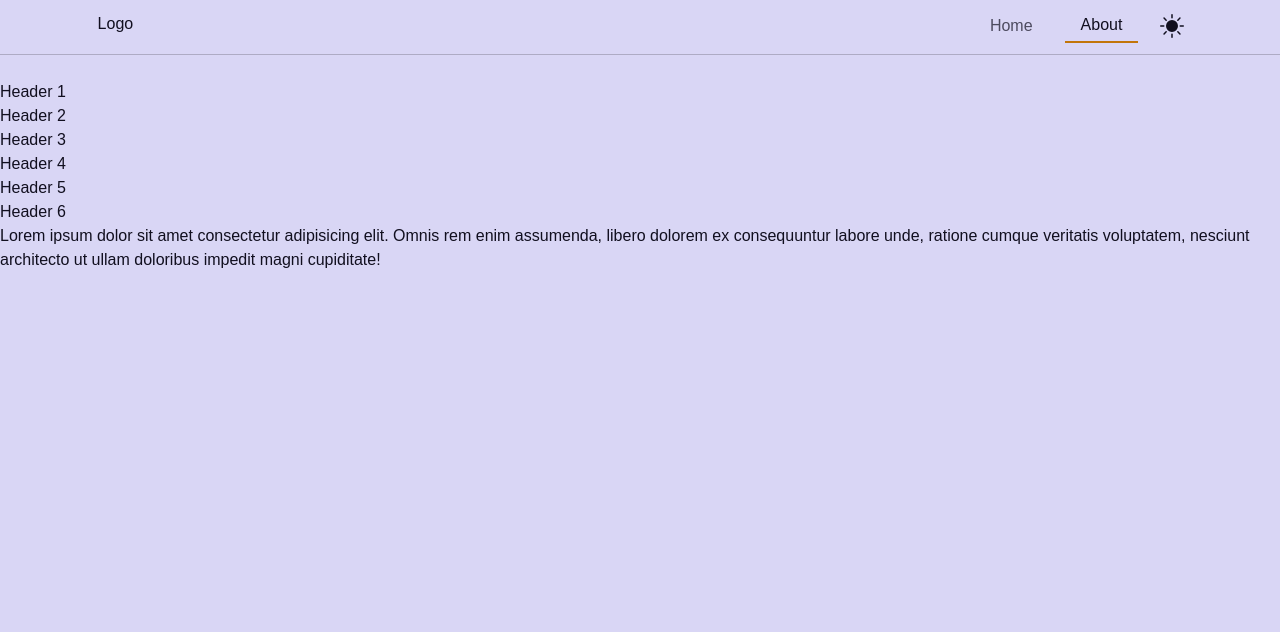
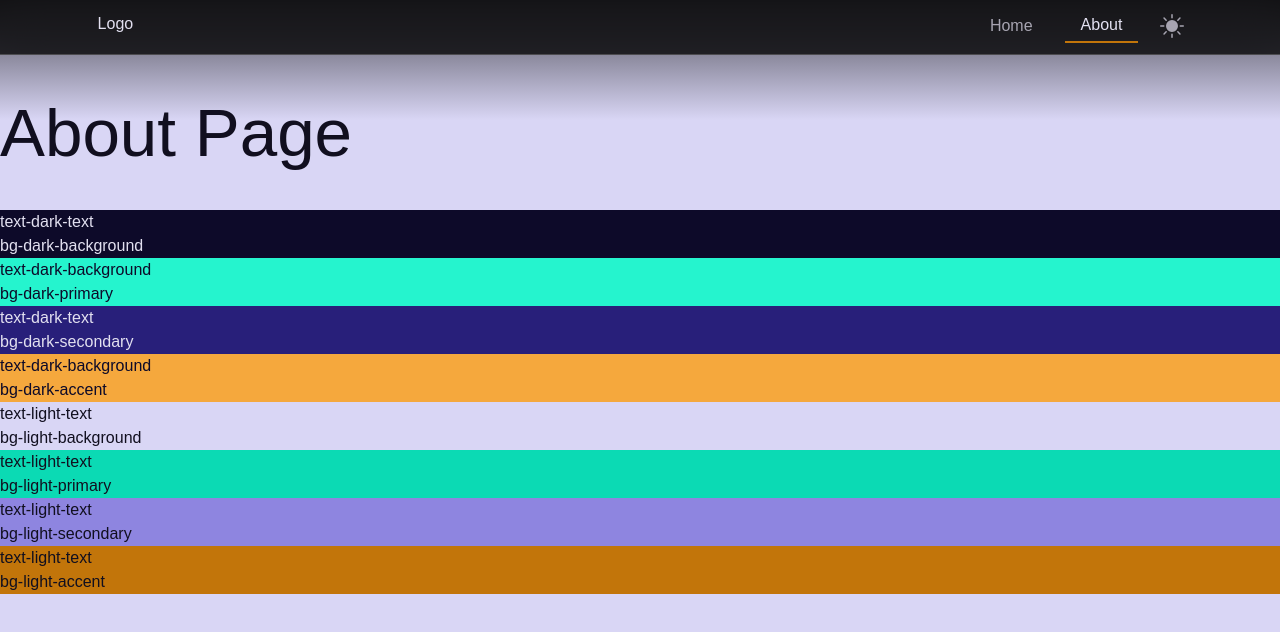
Before and after one commit to dhemeira/dhemeira.hu, a React (Vite) app: page /about in a window 1280 px wide. Shown: the top 632 px of the page. Built offline with nearby package versions, Linux system fonts and the light colour scheme; what @dhemeira/tailwind-bootstrap-grid would draw is missing.

Commit message:
Use grid, style header

```diff
--- a/src/components/Header.tsx
+++ b/src/components/Header.tsx
@@ -42,7 +42,7 @@ export const Header = ({ changeTheme, theme }: HeaderProps) => {
   }, []);
 
   return (
-    <header className="fixed top-0 w-full bg-light-background dark:bg-dark-background text-light-text dark:text-dark-text border-b-black/20 dark:border-b-white/20 border-b">
+    <header className="fixed top-0 w-full bg-black/75 z-50 text-dark-text border-b-white/20 border-b">
       <div className="flex justify-between px-[7%] py-2 ">
         <p className="font-medium px-2 text-base/8">Logo</p>
         <nav className="flex gap-4 justify-end items-center">
@@ -53,15 +53,15 @@ export const Header = ({ changeTheme, theme }: HeaderProps) => {
               className={({ isActive }) =>
                 `font-medium px-4 text-base/8 ${
                   isActive
-                    ? 'text-light-text dark:text-dark-text border-b-2 border-b-light-accent dark:border-b-dark-accent'
-                    : 'text-light-text/70 dark:text-dark-text/70 hover:text-light-text dark:hover:text-dark-text'
+                    ? 'text-dark-text border-b-2 border-b-light-accent dark:border-b-dark-accent'
+                    : 'text-dark-text/70 hover:text-dark-text'
                 }`
               }>
               {page.name}
             </NavLink>
           ))}
           <button
-            className="w-9 h-9 flex justify-center items-center"
+            className="w-9 h-9 flex justify-center items-center text-dark-text/70 hover:text-dark-text"
             onClick={changeTheme}>
             {theme === 'light' ? (
               <BsSunFill className="w-6 h-6" />
--- a/src/index.css
+++ b/src/index.css
@@ -1,6 +1,20 @@
 @tailwind base;
 @tailwind components;
 @tailwind utilities;
+
+.bg-top-gradient {
+  background-image: linear-gradient(0deg, #d9d6f5 60%, rgba(0, 0, 0, 1) 120%);
+  background-size: 100% 300px;
+  background-repeat: no-repeat;
+}
+
+.dark .bg-top-gradient {
+  background-image: linear-gradient(0deg, rgba(13, 10, 41, 1) 50%, rgba(0, 0, 0, 1) 120%);
+}
+
+header {
+  backdrop-filter: blur(20px);
+}
 
 body {
   font-family: 'Inter Variable', sans-serif;
--- a/src/routes/About.tsx
+++ b/src/routes/About.tsx
@@ -1,17 +1,47 @@
 export function About() {
   return (
     <>
-      <h1>Header 1</h1>
-      <h2>Header 2</h2>
-      <h3>Header 3</h3>
-      <h4>Header 4</h4>
-      <h5>Header 5</h5>
-      <h6>Header 6</h6>
-      <p>
-        Lorem ipsum dolor sit amet consectetur adipisicing elit. Omnis rem enim assumenda, libero
-        dolorem ex consequuntur labore unde, ratione cumque veritatis voluptatem, nesciunt
-        architecto ut ullam doloribus impedit magni cupiditate!
-      </p>
+      <div className="container">
+        <div className="row gx-2 mb-10">
+          <h1 className="text-5xl">About Page</h1>
+        </div>
+        <div className="row gy-2">
+          <div className="col text-dark-text bg-dark-background">
+            <p> text-dark-text </p>
+            <p> bg-dark-background</p>
+          </div>
+          <div className="col text-dark-background bg-dark-primary">
+            <p> text-dark-background</p>
+            <p> bg-dark-primary</p>
+          </div>
+          <div className="col text-dark-text bg-dark-secondary">
+            <p> text-dark-text</p>
+            <p> bg-dark-secondary</p>
+          </div>
+          <div className="col text-dark-background bg-dark-accent">
+            <p> text-dark-background </p>
+            <p> bg-dark-accent</p>
+          </div>
+        </div>
+        <div className="row">
+          <div className="col text-light-text bg-light-background">
+            <p> text-light-text</p>
+            <p> bg-light-background</p>
+          </div>
+          <div className="col text-light-text bg-light-primary">
+            <p> text-light-text</p>
+            <p> bg-light-primary</p>
+          </div>
+          <div className="col text-light-text bg-light-secondary">
+            <p> text-light-text </p>
+            <p> bg-light-secondary</p>
+          </div>
+          <div className="col text-light-text bg-light-accent">
+            <p> text-light-text</p>
+            <p> bg-light-accent</p>
+          </div>
+        </div>
+      </div>
     </>
   );
 }
--- a/src/routes/Home.tsx
+++ b/src/routes/Home.tsx
@@ -2,44 +2,20 @@ export function Home() {
   return (
     <>
       <div className="container">
-        <div className="row g-2">
-          <h1 className="text-5xl">Home Page</h1>
-        </div>
         <div className="row">
-          <div className="col text-dark-text bg-dark-background">
-            <p> text-dark-text </p>
-            <p> bg-dark-background</p>
+          <div className="lg:col-1 xl:col-2"></div>
+          <div className="col-12 md:col-8 lg:col-6 xl:col-5 flex flex-col items-start justify-center">
+            <h1 className="text-5xl">Home Page</h1>
+            <p>
+              Lorem ipsum dolor sit amet consectetur adipisicing elit. Veritatis eligendi odio magni
+              numquam maiores maxime praesentium dolor at, explicabo saepe, nobis eaque commodi
+              asperiores odit omnis! Sit totam explicabo exercitationem!
+            </p>
           </div>
-          <div className="col text-dark-background bg-dark-primary">
-            <p> text-dark-background</p>
-            <p> bg-dark-primary</p>
+          <div className="hidden md:flex md:col-4 lg:col-4 xl:col-3 items-center justify-center">
+            <div className="aspect-square w-full bg-gradient-to-br from-purple-500 to-pink-500 rounded-2xl"></div>
           </div>
-          <div className="col text-dark-text bg-dark-secondary">
-            <p> text-dark-text</p>
-            <p> bg-dark-secondary</p>
-          </div>
-          <div className="col text-dark-background bg-dark-accent">
-            <p> text-dark-background </p>
-            <p> bg-dark-accent</p>
-          </div>
-        </div>
-        <div className="row">
-          <div className="col text-light-text bg-light-background">
-            <p> text-light-text</p>
-            <p> bg-light-background</p>
-          </div>
-          <div className="col text-light-text bg-light-primary">
-            <p> text-light-text</p>
-            <p> bg-light-primary</p>
-          </div>
-          <div className="col text-light-text bg-light-secondary">
-            <p> text-light-text </p>
-            <p> bg-light-secondary</p>
-          </div>
-          <div className="col text-light-text bg-light-accent">
-            <p> text-light-text</p>
-            <p> bg-light-accent</p>
-          </div>
+          <div className="lg:col-1 xl:col-2"></div>
         </div>
       </div>
     </>
--- a/src/routes/root.tsx
+++ b/src/routes/root.tsx
@@ -40,7 +40,8 @@ export function Root() {
           'dark:bg-dark-background',
           'text-light-text',
           'dark:text-dark-text',
-          'py-20'
+          'py-24',
+          'bg-top-gradient'
         )}>
         <Outlet />
       </main>
--- a/tailwind.config.js
+++ b/tailwind.config.js
@@ -15,7 +15,7 @@ export default {
       '2xl': '1.777rem',
       '3xl': '2.369rem',
       '4xl': '3.158rem',
-      '5xl': '4.210rem',
+      '5xl': ['4.210rem', '1.1'],
     },
     extend: {
       height: {
```
Also changed, not shown: 1 other file (tests, documents, lock files or other folders).
